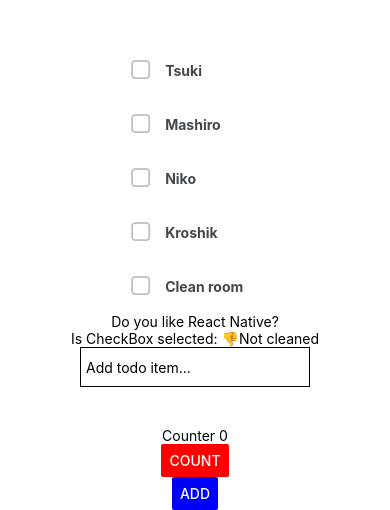
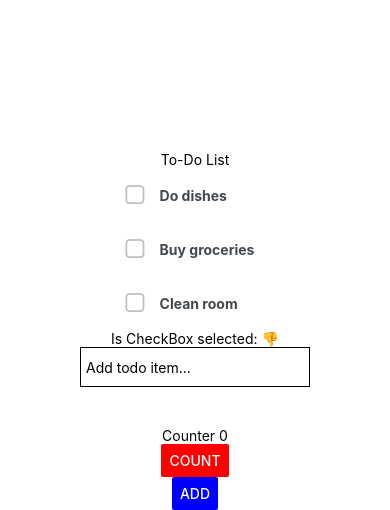
Before and after one commit to valmg11/Todo-List, a React Native app in the folder todo-list/: screen / in a window 390 px wide. Shown: the part 334-844 px from the top of the page. Built offline with nearby package versions, Linux system fonts and the light colour scheme.

Commit message:
checkbox edit

```diff
--- a/todo-list/App.js
+++ b/todo-list/App.js
@@ -4,26 +4,21 @@ import { StyleSheet, Text, View, FlatList, Button } from "react-native";
 import { TextInput } from "react-native-web";
 import { CheckBox } from "@rneui/themed";
 
-let nextId = 0;
+let nextKey = 0;
 
 export default function App() {
-  let boo =[]
   let list = [
     {
-      name: "Tsuki",
-      id: 1,
+      description: "Do dishes",
+      key: 1,
     },
     {
-      name: "Mashiro",
-      id: 2,
+      description: "Buy groceries",
+      key: 2,
     },
     {
-      name: "Niko",
-      id: 3,
-    },
-    {
-      name: "Kroshik",
-      id: 4,
+      description: "Clean room",
+      key: 3,
     },
   ];
   const [isSelected, setIsSelected] = useState(false);
@@ -43,46 +38,46 @@ export default function App() {
       <StatusBar style="auto" />
 
       <View style={styles.container}></View>
+      <Text>To-Do List</Text>
       <View style={styles.checkboxContainer}>
         <FlatList
           data={list}
           renderItem={({ item }) => (
             <View>
               <CheckBox
-                title={item.name}
+                title={item.description}
                 checked={isSelected}
                 onPress={() => setIsSelected(!isSelected)}
               />
             </View>
           )}
-          keyExtractor={(item) => item.id}
+          keyExtractor={(item) => item.key}
         />
         {/* <Text style={styles.header}>Awesome Seals</Text>
       <FlatList
       data={data}
-      renderItem={({data}) => <Text>{data.name}</Text>}
+      renderItem={({data}) => <Text>{data.description}</Text>}
       keyExtractor={(index) => index.toString()}
       /> */}
 
-        <CheckBox
+        {/* <CheckBox
           title="Clean room"
           checked={isSelected}
           onPress={() => setIsSelected(!isSelected)}
-        />
+        /> */}
 
         {/* <CheckBox
         value={isSelected}
         onValueChange={setSelected}
       /> */}
-        <Text style={styles.label}>Do you like React Native?</Text>
       </View>
       <Text>
-        Is CheckBox selected: {isSelected ? "👍Cleaned" : "👎Not cleaned"}
+        Is CheckBox selected: {isSelected ? "👍" : "👎"}
       </Text>
 
       <TextInput
         placeholder="Add todo item..."
-        onChangeText={(event) => setText(event.target.defaultValue)}
+        onChangeText=""
         defaultValue={text}
         style={{
           height: 40,
@@ -109,8 +104,7 @@ export default function App() {
         title="add"
         style={[styles.button]}
         onPress={() => {
-          setArtists([...artists, { id: nextId++, text: text }]);
-          console.log("addItem", { text }, [...data]);
+          console.log("item added:", { text }, [...list]);
         }}
         color="blue"
       ></Button>
```
